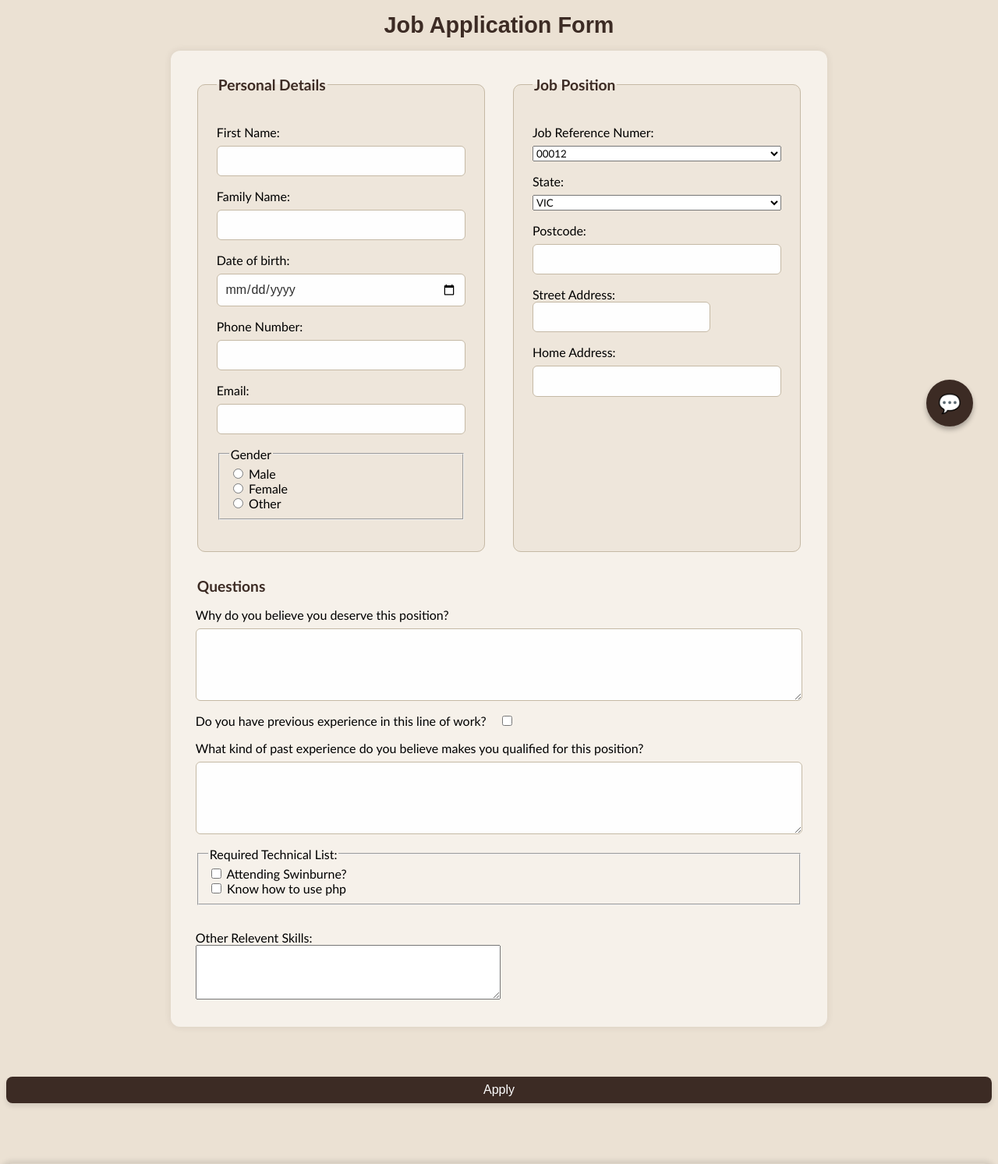
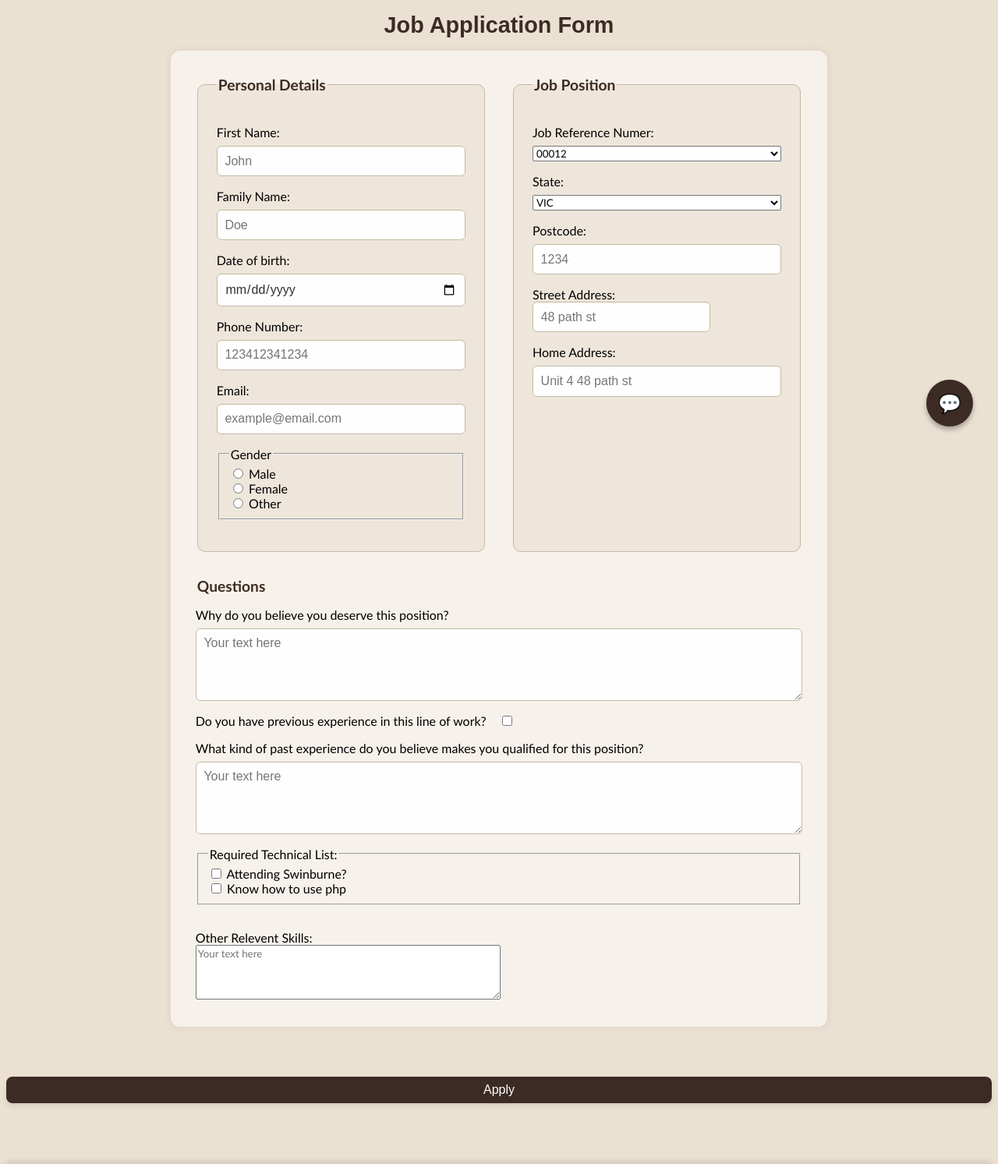
Before and after one commit to SwinTechCOS10026/project2, a PHP site: page /project1/apply.php in a window 1280 px wide. Shown: the part 221-1714 px from the top of the page at 78% size. Run offline with PHP 8.4, Linux system fonts and the light colour scheme.

Commit message:
Added placeholders to application form questions

```diff
--- a/project1/apply.php
+++ b/project1/apply.php
@@ -34,12 +34,12 @@
 
                     <div class="form-row">
                         <label for="fname">First Name:</label>
-                        <input type="text" id="fname" name="fname" pattern="[A-Za-z]{1,20}" required>
+                        <input type="text" id="fname" name="fname" pattern="[A-Za-z]{1,20}" placeholder="John" required>
                     </div>
 
                     <div class="form-row">
                         <label for="lname">Family Name:</label>
-                        <input type="text" id="lname" name="lname" pattern="[A-Za-z]{1,20}" required>
+                        <input type="text" id="lname" name="lname" pattern="[A-Za-z]{1,20}" placeholder="Doe"required>
                     </div>
 
                     <div class="form-row">
@@ -49,11 +49,11 @@
 
                     <div class="form-row">
                         <label for="phonenum">Phone Number:</label>
-                        <input type="tel" id="phonenum" name="phonenum" pattern="[0-9]{8,12}" required>
+                        <input type="tel" id="phonenum" name="phonenum" pattern="[0-9]{8,12}" placeholder="123412341234" required>
                     </div>
                     <div class="form-row">
                         <label for="email">Email:</label>
-                        <input type="email" id="email" name="email" required>
+                        <input type="email" id="email" name="email" placeholder="example@email.com" required>
                     </div>
 
                     <div class="form-row">
@@ -97,17 +97,17 @@
 
                     <div class="form-row">
                         <label for="postcode">Postcode:</label>
-                        <input type="number" id="postcode" name="postcode" min="200" max="9924" required>
+                        <input type="number" id="postcode" name="postcode" min="200" max="9924" placeholder = "1234" required>
                     </div>
 
                     <div class="form-row">
                         <label: for="streetaddress">Street Address:</label>
-                        <input type="text" id="streetaddress" name="streetaddress" max="40" required>
+                        <input type="text" id="streetaddress" name="streetaddress" max="40" placeholder="48 path st" required>
                     </div>
 
                     <div class="form-row">
                         <label for="address">Home Address:</label>
-                        <input type="text" id="address" name="address" pattern=".{5,100}" required>
+                        <input type="text" id="address" name="address" pattern=".{5,100}" placeholder="Unit 4 48 path st"  required>
                     </div>
                 </fieldset>
             </div>
@@ -117,20 +117,18 @@
 
                 <div class="form-row">
                     <label for="q1">Why do you believe you deserve this position?</label>
-                    <textarea id="q1" name="q1" rows="4" cols="50">
-                    </textarea>
+                    <textarea id="q1" name="q1" rows="4" cols="50" placeholder="Your text here"></textarea>
                 </div>
 
                 <div class="form-row checkbox-row">
                     <label for="prevex">Do you have previous experience in this line of work?</label>
-                    <input type="checkbox" id="prevex" name="prevex">
+                    <input type="checkbox" id="prevex" name="prevex" plaecholder="Your text here">
                 </div>
 
                 <div class="form-row">
                     <label for="q2">What kind of past experience do you believe makes you qualified for this
                         position?</label>
-                        <textarea id="q2" name="q2" rows="4" cols="50">
-                        </textarea>
+                        <textarea id="q2" name="q2" rows="4" cols="50" placeholder="Your text here"></textarea>
                 </div>
                 <div class="form-row">
                     <fieldset>
@@ -144,8 +142,7 @@
                 <div class="form-row"></div>
                     <label for="relskills">Other Relevent Skills:</label>
                     <br>
-                    <textarea id="relskills" name="relskills" rows="4" cols="50">
-                    </textarea>
+                    <textarea id="relskills" name="relskills" rows="4" cols="50" placeholder="Your text here"></textarea>
                 </div>
             </fieldset>
 
```
